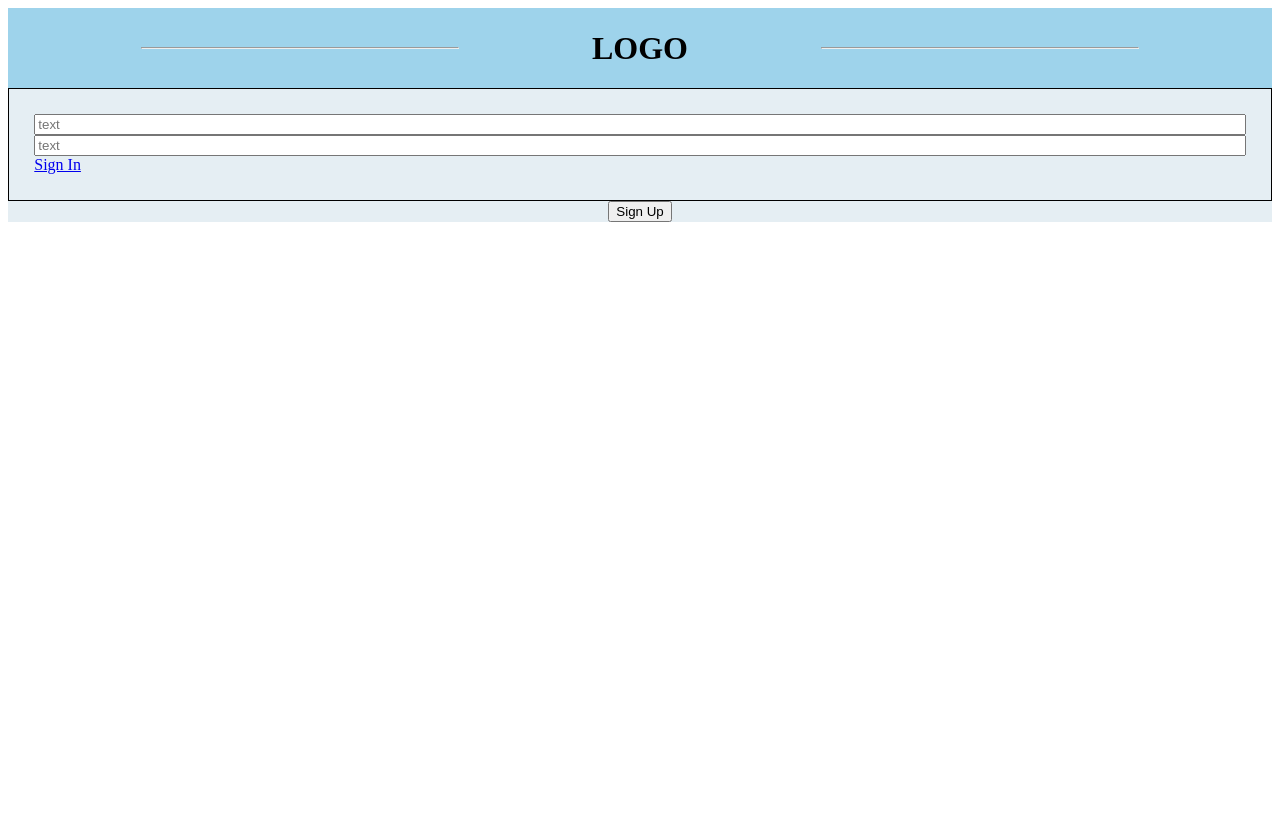
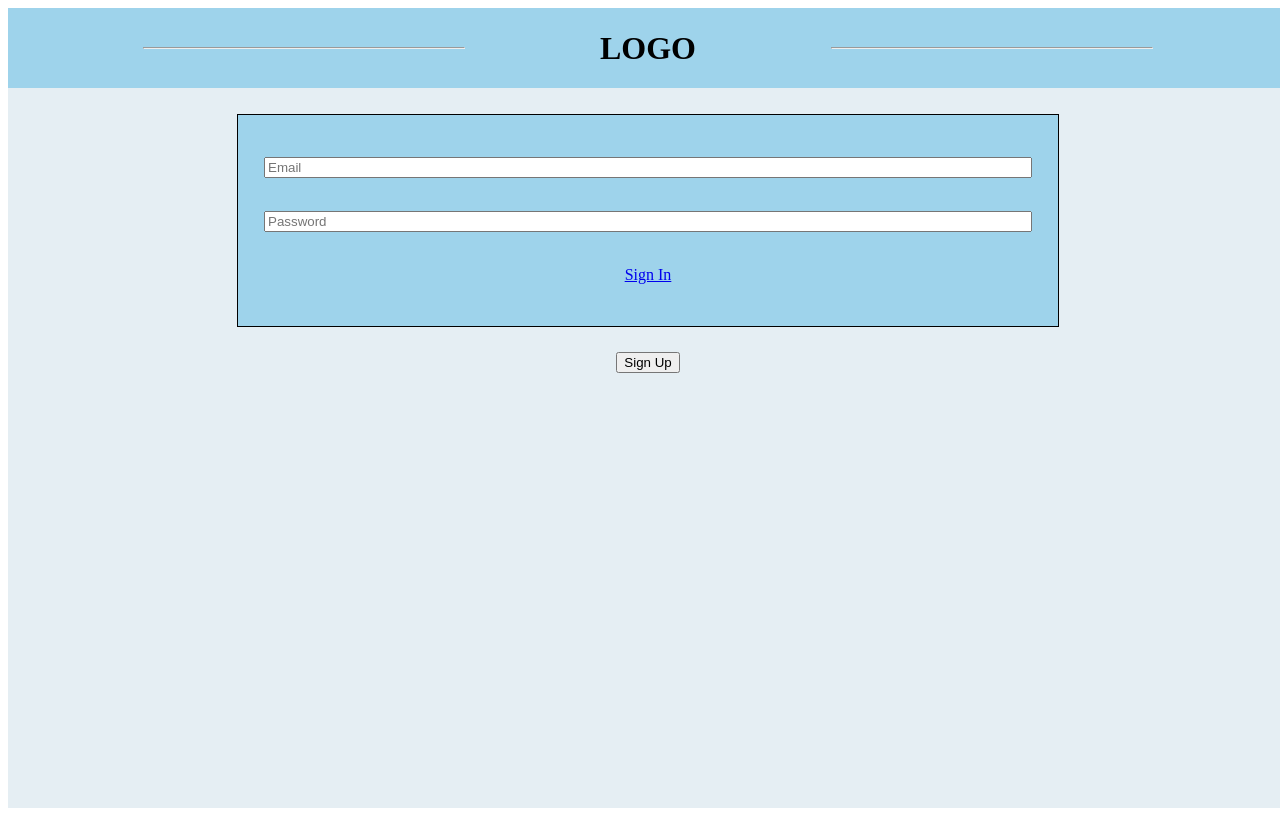
Before and after one commit to ryguybenson/capstone-appointment-app, a React app: page /#/ in a window 1280 px wide. Built offline with nearby package versions, Linux system fonts and the light colour scheme.

Commit message:
adjust sign in page

```diff
--- a/src/components/App.jsx
+++ b/src/components/App.jsx
@@ -10,7 +10,9 @@ import { Switch, Route } from 'react-router-dom';
 
 function App() {
   var main = {
-    backgroundColor: '#E5EEF3'
+    backgroundColor: '#E5EEF3',
+    height: '100vh',
+    width: '100vw'
   }
   return (
     <div style={main}>
--- a/src/components/Faq.jsx
+++ b/src/components/Faq.jsx
@@ -6,7 +6,8 @@ function Faq () {
     width: '85%',
     border: '1px solid black',
     textAlign: 'center',
-    margin: 'auto'
+    margin: 'auto',
+    marginTop: '2%'
   };
   var main = {
     display: 'flex',
@@ -56,8 +57,8 @@ function Faq () {
         </div>
       </div>
       <div style={buttons}>
-        <button>Back</button>
-        <button>Next</button>
+        <Link to="/form">Back</Link>
+        <Link to="/">Finish</Link>
       </div>
     </div>
   );
--- a/src/components/Order.jsx
+++ b/src/components/Order.jsx
@@ -9,10 +9,11 @@ function Order() {
     width: '80%',
   };
   var border = {
-    border: '1px solid red',
+    border: '1px solid black',
     width: '80%',
     margin: 'auto',
-    marginTop: '2%'
+    marginTop: '2%',
+    backgroundColor: '#9ed3eb'
   }
   var buttons = {
     display: 'flex',
--- a/src/components/SignIn.jsx
+++ b/src/components/SignIn.jsx
@@ -5,17 +5,25 @@ function SignIn() {
   var signIn = {
     display: 'flex',
     flexDirection: 'column',
+    justifyContent: 'space-around',
     border: '1px solid black',
-    padding: '2%'
+    padding: '2%',
+    height: '20vh',
+    width: '60%',
+    margin: 'auto',
+    marginTop: '2%',
+    textAlign: 'center',
+    backgroundColor: '#9ed3eb'
   };
   var signUp = {
-    textAlign: 'center'
+    textAlign: 'center',
+    marginTop: '2%'
   };
   return (
     <div>
       <div style={signIn}>
-        <input placeholder='text'/>
-        <input placeholder='text'/>
+        <input placeholder='Email'/>
+        <input placeholder='Password'/>
         <Link to="/order">Sign In</Link>
       </div>
       <div style={signUp}>
```
